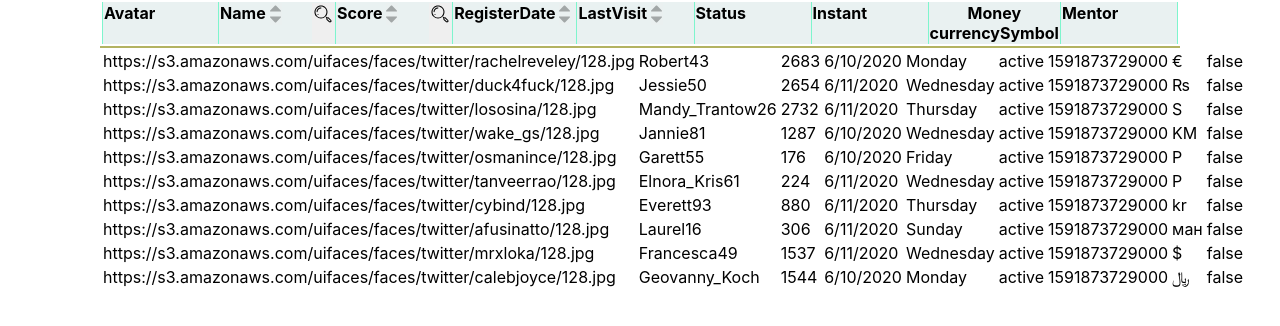
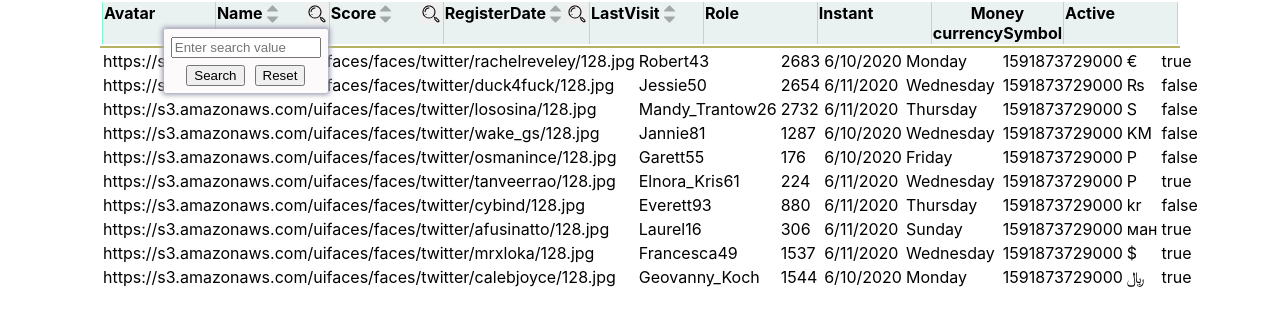
Before and after one commit to Cl3r1k/react-datagrid, a React (Create React App) app: page / in a window 1280 px wide. Both pictures are taken after a click on the button 323 px from the left and 23 px from the top of the page. Shown: the top 326 px of the page. Built offline with nearby package versions, Linux system fonts and the light colour scheme.

Commit message:
feat: implement basic search

```diff
--- a/src/components/ContentDataGrid/ContentDataGrid.js
+++ b/src/components/ContentDataGrid/ContentDataGrid.js
@@ -3,21 +3,14 @@ import PropTypes from 'prop-types';
 import { connect } from 'react-redux';
 
 // Utils
-import { sortDataByFieldName } from 'utils/dataUtils';
+import { sortDataByFieldName, filterDataByFieldName } from 'utils/dataUtils';
 
 // Styles
 import './ContentDataGrid.scss';
 
-const ContentDataGrid = ({ data, sortState }) => {
+const ContentDataGrid = ({ data, sortState, searchState }) => {
   const renderTableRow = () => {
-    console.log('%c renderTableRow() sortState: ', 'color: green;', sortState);
-    const sortedData = sortDataByFieldName(
-      data,
-      sortState.sortName,
-      sortState.sortDirection
-    );
-
-    if (sortState.isSorting) {
+    if (sortState.isSorting || searchState.isSearching) {
       return (
         <tr>
           <td>
@@ -27,7 +20,20 @@ const ContentDataGrid = ({ data, sortState }) => {
       );
     }
 
-    return sortedData.map(el => (
+    console.log('%c renderTableRow() sortState: ', 'color: green;', sortState);
+    const sortedData = sortDataByFieldName(
+      data,
+      sortState.sortName,
+      sortState.sortDirection
+    );
+
+    const filteredData = filterDataByFieldName(
+      sortedData,
+      searchState.searchField,
+      searchState.searchValue
+    );
+
+    return filteredData.map(el => (
       <tr key={el.id}>
         <td>{el.avatar}</td>
         <td>{el.name}</td>
@@ -37,7 +43,7 @@ const ContentDataGrid = ({ data, sortState }) => {
         <td>{el.status}</td>
         <td>{el.instant}</td>
         <td>{el.money.currencySymbol}</td>
-        <td>{el.mentor ? 'true' : 'false'}</td>
+        <td>{el.active ? 'true' : 'false'}</td>
       </tr>
     ));
   };
@@ -59,6 +65,13 @@ ContentDataGrid.propTypes = {
     error: PropTypes.string,
     isSorting: PropTypes.bool,
   }).isRequired,
+  searchState: PropTypes.shape({
+    searchField: PropTypes.string,
+    searchValue: PropTypes.string,
+    searchPopupName: PropTypes.string,
+    error: PropTypes.string,
+    isSearching: PropTypes.bool,
+  }).isRequired,
 };
 
 ContentDataGrid.defaultProps = {
@@ -68,6 +81,7 @@ ContentDataGrid.defaultProps = {
 const mapStoreToProps = state => {
   return {
     sortState: state.sortState,
+    searchState: state.searchState,
   };
 };
 
--- a/src/components/HeaderDataCell/HeaderDataCell.js
+++ b/src/components/HeaderDataCell/HeaderDataCell.js
@@ -11,7 +11,8 @@ import { DIRECTION_VALUES } from 'utils/constants';
 // Styles
 import './HeaderDataCell.scss';
 
-const HeaderDataCell = ({
+const HeaderDataCell = props => {
+  const {
     title,
     isSortable,
     isSearchable,
@@ -19,9 +20,15 @@ const HeaderDataCell = ({
     sortName,
     sortDirection,
     sortDataAction,
-}) => {
+    searchField,
+    searchValue,
+    searchPopupName,
+    searchDataAction,
+    setSearchPopupAction,
+  } = props;
   // console.log('HeaderDataCell title: ', title);
   // console.log('HeaderDataCell fieldName: ', fieldName);
+  // console.log('HeaderDataCell sortName: ', sortName);
   // console.log('HeaderDataCell sortDataAction: ', sortDataAction);
 
   return (
@@ -37,7 +44,16 @@ const HeaderDataCell = ({
           />
         )}
       </div>
-      {isSearchable && <SearchItems fieldName={fieldName} />}
+      {isSearchable && (
+        <SearchItems
+          fieldName={fieldName}
+          searchField={searchField}
+          searchValue={searchValue}
+          searchPopupName={searchPopupName}
+          searchDataAction={searchDataAction}
+          setSearchPopupAction={setSearchPopupAction}
+        />
+      )}
     </th>
   );
 };
@@ -50,6 +66,11 @@ HeaderDataCell.propTypes = {
   isSortable: PropTypes.bool,
   isSearchable: PropTypes.bool,
   sortDataAction: PropTypes.func,
+  searchField: PropTypes.string,
+  searchValue: PropTypes.string,
+  searchPopupName: PropTypes.string,
+  searchDataAction: PropTypes.func,
+  setSearchPopupAction: PropTypes.func,
 };
 
 HeaderDataCell.defaultProps = {
@@ -60,6 +81,11 @@ HeaderDataCell.defaultProps = {
   isSortable: false,
   isSearchable: false,
   sortDataAction: undefined,
+  searchField: '',
+  searchValue: '',
+  searchPopupName: '',
+  searchDataAction: undefined,
+  setSearchPopupAction: undefined,
 };
 
 export default HeaderDataCell;
--- a/src/components/HeaderDataGrid/HeaderDataGrid.js
+++ b/src/components/HeaderDataGrid/HeaderDataGrid.js
@@ -4,6 +4,7 @@ import { connect } from 'react-redux';
 
 // Actions
 import { sortData } from 'actions/sortActions';
+import { searchData, setSearchPopup } from 'actions/searchActions';
 
 // Components
 import HeaderDataCell from 'components/HeaderDataCell/HeaderDataCell';
@@ -11,10 +12,15 @@ import HeaderDataCell from 'components/HeaderDataCell/HeaderDataCell';
 // Styles
 import './HeaderDataGrid.scss';
 
-const HeaderDataGrid = ({ /* data, */ sortState, sortDataAction }) => {
+const HeaderDataGrid = ({
+  /* data, */
+  sortState,
+  searchState,
+  sortDataAction,
+  setSearchPopupAction,
+  searchDataAction,
+}) => {
   // console.log('in HeaderDataGrid', data);
-
-  // TODO: Use action for header in <tr>
 
   return (
     <div className="header-data-grid">
@@ -30,6 +36,11 @@ const HeaderDataGrid = ({ /* data, */ sortState, sortDataAction }) => {
               isSortable
               isSearchable
               sortDataAction={sortDataAction}
+              searchField={searchState.searchField}
+              searchValue={searchState.searchValue}
+              searchPopupName={searchState.searchPopupName}
+              setSearchPopupAction={setSearchPopupAction}
+              searchDataAction={searchDataAction}
             />
             <HeaderDataCell
               title="Score"
@@ -39,6 +50,11 @@ const HeaderDataGrid = ({ /* data, */ sortState, sortDataAction }) => {
               isSortable
               isSearchable
               sortDataAction={sortDataAction}
+              searchField={searchState.searchField}
+              searchValue={searchState.searchValue}
+              searchPopupName={searchState.searchPopupName}
+              setSearchPopupAction={setSearchPopupAction}
+              searchDataAction={searchDataAction}
             />
             <HeaderDataCell
               title="RegisterDate"
@@ -46,7 +62,13 @@ const HeaderDataGrid = ({ /* data, */ sortState, sortDataAction }) => {
               sortName={sortState.sortName}
               sortDirection={sortState.sortDirection}
               isSortable
+              isSearchable
               sortDataAction={sortDataAction}
+              searchField={searchState.searchField}
+              searchValue={searchState.searchValue}
+              searchPopupName={searchState.searchPopupName}
+              setSearchPopupAction={setSearchPopupAction}
+              searchDataAction={searchDataAction}
             />
             <HeaderDataCell
               title="LastVisit"
@@ -56,10 +78,10 @@ const HeaderDataGrid = ({ /* data, */ sortState, sortDataAction }) => {
               isSortable
               sortDataAction={sortDataAction}
             />
-            <HeaderDataCell title="Status" />
+            <HeaderDataCell title="Role" />
             <HeaderDataCell title="Instant" />
             <HeaderDataCell title="Money currencySymbol" />
-            <HeaderDataCell title="Mentor" />
+            <HeaderDataCell title="Active" />
           </tr>
         </thead>
       </table>
@@ -75,7 +97,16 @@ HeaderDataGrid.propTypes = {
     error: PropTypes.string,
     isSorting: PropTypes.bool,
   }).isRequired,
+  searchState: PropTypes.shape({
+    searchField: PropTypes.string,
+    searchValue: PropTypes.string,
+    searchPopupName: PropTypes.string,
+    error: PropTypes.string,
+    isSearching: PropTypes.bool,
+  }).isRequired,
   sortDataAction: PropTypes.func.isRequired,
+  setSearchPopupAction: PropTypes.func.isRequired,
+  searchDataAction: PropTypes.func.isRequired,
 };
 
 // HeaderDataGrid.defaultProps = {
@@ -85,6 +116,7 @@ HeaderDataGrid.propTypes = {
 const mapStateToProps = state => {
   return {
     sortState: state.sortState,
+    searchState: state.searchState,
   };
 };
 
@@ -92,6 +124,10 @@ const mapDispatchToProps = dispatch => {
   return {
     sortDataAction: (fieldName, sortDirection) =>
       dispatch(sortData(fieldName, sortDirection)),
+    setSearchPopupAction: searchPopupName =>
+      dispatch(setSearchPopup(searchPopupName)),
+    searchDataAction: (searchField, searchValue) =>
+      dispatch(searchData(searchField, searchValue)),
   };
 };
 
--- a/src/components/SearchItems/SearchItems.js
+++ b/src/components/SearchItems/SearchItems.js
@@ -1,21 +1,119 @@
-import React from 'react';
+import React, { useState, useEffect } from 'react';
 import PropTypes from 'prop-types';
 
 // Styles
 import './SearchItems.scss';
 
-const SearchItems = ({ title }) => {
-  console.log('SearchItems title: ', title);
+const SearchItems = ({
+  fieldName,
+  searchField,
+  searchValue,
+  searchPopupName,
+  searchDataAction,
+  setSearchPopupAction,
+}) => {
+  // console.log('SearchItems title: ', fieldName);
+  const [visibleState, setVisibleState] = useState(false);
+  const [searchValueState, setSearchValueState] = useState({
+    value: '',
+    isActive: false,
+  });
 
-  return <button type="button" className="search-icon" />;
+  useEffect(() => {
+    if (fieldName === searchPopupName) {
+      setVisibleState(true);
+
+      if (fieldName === searchField) {
+        // Here we can set searched value for popup
+        console.log('%c searchValue: ', 'color: pink', searchValue);
+        setSearchValueState({ value: searchValue, isActive: true });
+      }
+    } else {
+      setVisibleState(false);
+    }
+  }, [fieldName, searchField, searchValue, searchPopupName]);
+
+  const searchHandler = () => {
+    // TODO: Here we should 'search' data and close popup
+    // console.log('searchValueState', searchValueState);
+    searchDataAction(fieldName, searchValueState.value);
+    // setSearchValueState({ isActive: true });
+    setSearchPopupAction('');
+  };
+
+  const resetHandler = () => {
+    // TODO: Here we should reset 'searched' data and close popup
+    searchDataAction(fieldName, '');
+    setSearchValueState({ isActive: false });
+    setSearchPopupAction('');
+  };
+
+  const popupHandler = () => {
+    setSearchPopupAction(fieldName === searchPopupName ? '' : fieldName);
+  };
+
+  const inputChangeHandler = evt => {
+    // console.log('evt.currentTarget.value: ', evt.currentTarget.value);
+    setSearchValueState({
+      ...searchValueState,
+      value: evt.currentTarget.value,
+    });
+  };
+
+  return (
+    <div className="search-container">
+      {visibleState && (
+        <div className="search-popup">
+          <input
+            className="search-input"
+            type="text"
+            placeholder="Enter search value"
+            value={searchValueState.value}
+            onChange={inputChangeHandler}
+          />
+          <div className="buttons-block">
+            <button
+              type="button"
+              className="button-styled"
+              onClick={searchHandler}
+            >
+              Search
+            </button>
+            <button
+              type="button"
+              className="button-styled"
+              onClick={resetHandler}
+            >
+              Reset
+            </button>
+          </div>
+        </div>
+      )}
+      <button
+        type="button"
+        className={`search-icon ${
+          searchValueState.isActive ? 'active-search' : ''
+        }`}
+        onClick={popupHandler}
+      />
+    </div>
+  );
 };
 
 SearchItems.propTypes = {
-  title: PropTypes.string,
+  fieldName: PropTypes.string,
+  searchField: PropTypes.string,
+  searchValue: PropTypes.string,
+  searchPopupName: PropTypes.string,
+  searchDataAction: PropTypes.func.isRequired,
+  setSearchPopupAction: PropTypes.func.isRequired,
 };
 
 SearchItems.defaultProps = {
-  title: '',
+  fieldName: 'fieldName',
+  searchField: '',
+  searchValue: '',
+  searchPopupName: '',
 };
 
 export default SearchItems;
--- a/src/components/SearchItems/SearchItems.scss
+++ b/src/components/SearchItems/SearchItems.scss
@@ -1,6 +1,8 @@
+.search-container {
+  position: relative;
   .search-icon {
     width: 22px;
-  // height: 22px;
+    height: 22px;
     border: none;
     background-size: contain;
     background-repeat: no-repeat;
@@ -9,4 +11,28 @@
     &:hover {
       background-color: #cad4d4;
     }
+    &.active-search {
+      background-color: #aff0da;
     }
+  }
+
+  .search-popup {
+    position: absolute;
+    bottom: -50px;
+    right: 0;
+    width: 150px;
+    padding: 7px;
+    border-radius: 2px;
+    background-color: #fcfafa;
+    box-shadow: 0 0 5px 2px #a0a0b3;
+    .search-input {
+      width: 95%;
+    }
+    .buttons-block {
+      //
+      .button-styled {
+        margin: 7px 5px 0 5px;
+      }
+    }
+  }
+}
--- a/src/components/SortItems/SortItems.js
+++ b/src/components/SortItems/SortItems.js
@@ -27,8 +27,7 @@ const SortItems = ({ fieldName, sortName, sortDirection, sortDataAction }) => {
     // console.log('<SortItems /> sortDataAction', sortDataAction);
     // console.log('value', !!+value);
     const isAscending = !!+value;
-    console.log('sortBy fieldName', fieldName);
-    console.log('sortBy isAscending', isAscending);
+    console.log('sortBy fieldName', fieldName, ' isAscending', isAscending);
     sortDataAction(fieldName, +value);
   };
 
--- a/src/utils/dataUtils.js
+++ b/src/utils/dataUtils.js
@@ -4,25 +4,29 @@ import Faker from 'faker';
 // Constants
 import { DEFAULT_CONFIG } from 'config/default';
 
-export const generateFakeData = () => {
-  const { DATA_LENGTH, MAX_SCORE, MAX_AMOUNT } = DEFAULT_CONFIG;
+const { DATA_LENGTH, MAX_SCORE, MAX_AMOUNT } = DEFAULT_CONFIG;
 
-  return new Array(DATA_LENGTH).fill(0).map(el => ({
+const generateFakeRecord = () => {
+  return {
     id: Faker.random.uuid(),
     avatar: Faker.image.avatar(),
     name: Faker.internet.userName(),
     score: Faker.random.number(MAX_SCORE),
     registerDate: Faker.date.recent().toLocaleDateString(),
     lastVisit: Faker.date.weekday(),
-    status: 'active',
+    role: 'active',
     instant: new Date().getTime(),
     money: {
       currency: Faker.finance.currencyName(),
       currencySymbol: Faker.finance.currencySymbol(),
       amount: Faker.random.number(MAX_AMOUNT),
     },
-    mentor: !!el,
-  }));
+    active: !(Math.floor(Math.random() * 10) % 2),
+  };
+};
+
+export const generateFakeData = () => {
+  return Array.from({ length: DATA_LENGTH }, () => generateFakeRecord());
 };
 
 export const sortDataByFieldName = (data, sortName, sortDirection) => {
@@ -51,3 +55,26 @@ export const sortDataByFieldName = (data, sortName, sortDirection) => {
 
   return data;
 };
+
+export const filterDataByFieldName = (data, searchField, searchValue) => {
+  console.log(
+    `in filterDataByFieldName searchField: ${searchField}, searchValue: ${searchValue}`
+  );
+
+  if (searchField) {
+    const filteredData = [...data].filter(item => {
+      // console.log('item[searchField]', item[searchField]);
+      // console.log('item[searchField].toString()', item[searchField].toString());
+      // console.log(
+      //   'item[searchField].toString().includes(searchValue)',
+      //   item[searchField].toString().includes(searchValue)
+      // );
+      return item[searchField].toString().includes(searchValue);
+    });
+
+    console.log('%c filteredData: ', 'color: pink', filteredData);
+    return filteredData;
+  }
+
+  return data;
+};
```
Also changed, not shown: src/actions/searchActions.js (+20 -3 lines), src/reducers/searchReducer.js (+14 -7 lines), 1 other file (tests, documents, lock files or other folders). Lines whose indentation alone changed are shown as unchanged.
